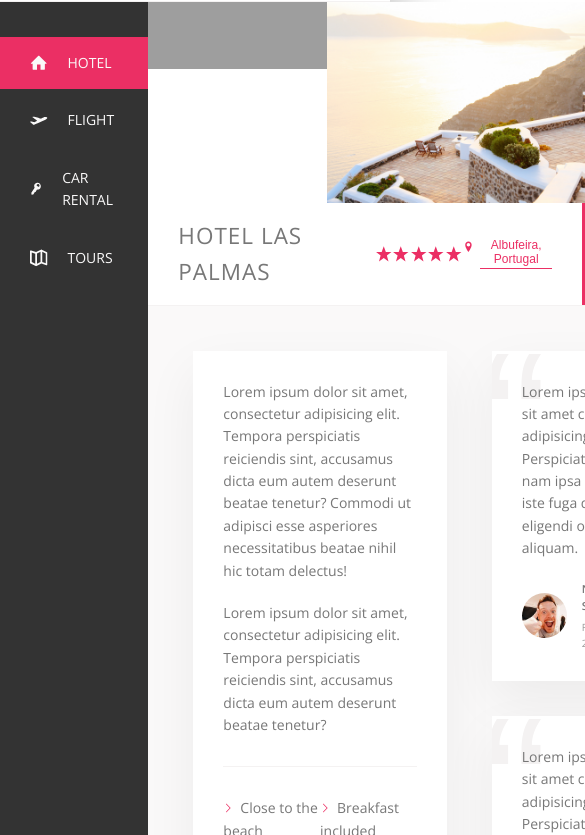
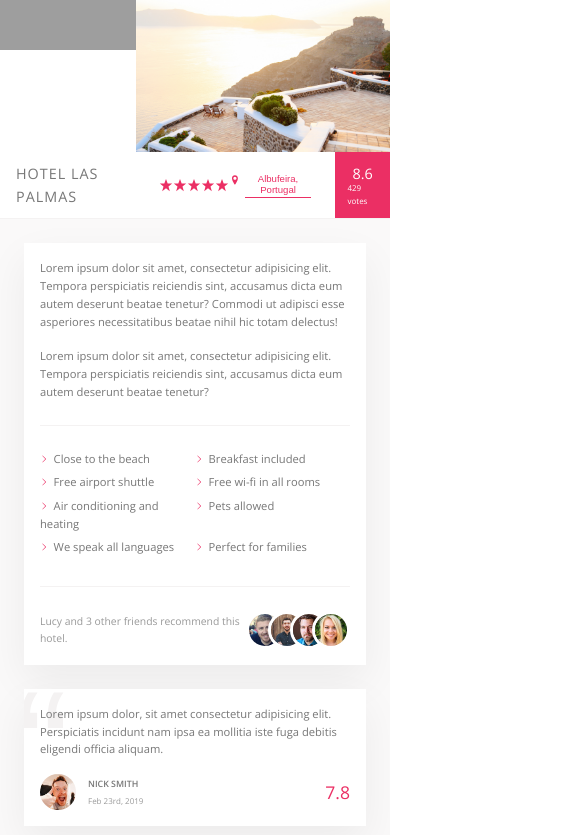
Before and after one commit to Accio26/advanced-css, a plain HTML site: page Trillo_project/index.html in a window 390 px wide. Shown: the part 148-983 px from the top of the page, 585 px wide, since content can reach past the window. Drawn offline with nearby package versions, Linux system fonts and the light colour scheme; grey boxes are pictures that could not be loaded.

Commit message:
Responsive Correspondence.

```diff
--- a/Trillo_project/css/style.css
+++ b/Trillo_project/css/style.css
@@ -42,6 +42,9 @@ Grey dark 3: #999
 html {
   box-sizing: border-box;
   font-size: 62.5%; }
+  @media only screen and (max-width: 68.75em) {
+    html {
+      font-size: 50%; } }
 
 body {
   font-family: 'Open Sans', sans-serif;
@@ -59,6 +62,11 @@ body {
   background-color: var(--color-grey-light-2);
   box-shadow: var(--shadow-dark);
   min-height: 50rem; }
+  @media only screen and (max-width: 75em) {
+    .container {
+      margin: 0;
+      max-width: 100%;
+      width: 100%; } }
 
 .header {
   font-size: 1.4rem;
@@ -68,9 +76,17 @@ body {
   display: flex;
   justify-content: space-between;
   align-items: center; }
+  @media only screen and (max-width: 31.25em) {
+    .header {
+      flex-wrap: wrap;
+      align-content: space-around;
+      height: 11rem; } }
 
 .content {
   display: flex; }
+  @media only screen and (max-width: 56.25em) {
+    .content {
+      flex-direction: column; } }
 
 .sidebar {
   background-color: var(--color-grey-dark-1);
@@ -89,6 +105,12 @@ body {
   padding: 4.5rem;
   background-color: var(--color-grey-light-1);
   border-bottom: var(--line); }
+  @media only screen and (max-width: 56.25em) {
+    .detail {
+      padding: 3rem; } }
+  @media only screen and (max-width: 37.5em) {
+    .detail {
+      flex-direction: column; } }
 
 .description {
   background-color: #fff;
@@ -96,6 +118,14 @@ body {
   padding: 3rem;
   flex: 0 0 60%;
   margin-right: 4.5rem; }
+  @media only screen and (max-width: 56.25em) {
+    .description {
+      padding: 2rem;
+      margin-right: 3rem; } }
+  @media only screen and (max-width: 37.5em) {
+    .description {
+      margin-right: 0;
+      margin-bottom: 3rem; } }
 
 .user-reviews {
   flex: 1;
@@ -112,6 +142,11 @@ body {
   display: flex;
   align-items: center;
   justify-content: center; }
+  @media only screen and (max-width: 31.25em) {
+    .search {
+      order: 1;
+      flex: 0 0 100%;
+      background-color: var(--color-grey-light-2); } }
   .search__input {
     font-family: inherit;
     font-size: inherit;
@@ -184,10 +219,20 @@ body {
   font-size: 1.4rem;
   list-style: none;
   margin-top: 3.5rem; }
+  @media only screen and (max-width: 56.25em) {
+    .side-nav {
+      display: flex;
+      margin: 0; } }
   .side-nav__item {
     position: relative; }
     .side-nav__item:not(:last-child) {
       margin-bottom: .5rem; }
+      @media only screen and (max-width: 56.25em) {
+        .side-nav__item:not(:last-child) {
+          margin: 0; } }
+    @media only screen and (max-width: 56.25em) {
+      .side-nav__item {
+        flex: 1; } }
   .side-nav__item::before {
     content: "";
     position: absolute;
@@ -213,17 +258,34 @@ body {
     z-index: 10;
     display: flex;
     align-items: center; }
+    @media only screen and (max-width: 56.25em) {
+      .side-nav__link:link, .side-nav__link:visited {
+        justify-content: center;
+        padding: 2rem; } }
+    @media only screen and (max-width: 37.5em) {
+      .side-nav__link:link, .side-nav__link:visited {
+        flex-direction: column;
+        padding: 1.5rem .5rem; } }
   .side-nav__icon {
     width: 1.75rem;
     height: 1.75rem;
     margin-right: 2rem;
     fill: currentColor; }
+    @media only screen and (max-width: 37.5em) {
+      .side-nav__icon {
+        margin-right: 0;
+        margin-bottom: .7rem;
+        width: 1.5rem;
+        height: 1.5rem; } }
 
 .legal {
   font-size: 1.2rem;
   color: var(--color-grey-light-4);
   text-align: center;
   padding: 2.5rem; }
+  @media only screen and (max-width: 56.25em) {
+    .legal {
+      display: none; } }
 
 .gallery {
   display: flex; }
@@ -241,6 +303,10 @@ body {
     text-transform: uppercase;
     letter-spacing: 1px;
     padding: 1.5rem 3rem; }
+    @media only screen and (max-width: 37.5em) {
+      .overview__heading {
+        font-size: 1.8rem;
+        padding: 1.25rem 2rem; } }
   .overview__stars {
     margin-right: auto;
     display: flex; }
@@ -264,13 +330,22 @@ body {
     flex-direction: column;
     align-items: center;
     justify-content: center; }
+    @media only screen and (max-width: 37.5em) {
+      .overview__rating {
+        padding: 0 1.5rem; } }
   .overview__rating-average {
     font-size: 2.25rem;
     font-weight: 300;
     margin-bottom: -3px; }
+    @media only screen and (max-width: 37.5em) {
+      .overview__rating-average {
+        font-size: 1.8rem; } }
   .overview__rating-count {
     font-size: .8rem;
     text-transform: uppercase; }
+    @media only screen and (max-width: 37.5em) {
+      .overview__rating-count {
+        font-size: .5rem; } }
 
 .btn-inline {
   border: none;
@@ -337,6 +412,8 @@ body {
   align-items: center; }
   .recommend__count {
     margin-right: auto; }
+  .recommend__friends {
+    display: flex; }
   .recommend__photo {
     box-sizing: content-box;
     height: 4rem;
@@ -344,7 +421,7 @@ body {
     border-radius: 50%;
     border: 3px solid #fff; }
     .recommend__photo:not(:last-child) {
-      margin-right: -1.5rem; }
+      margin-right: -2rem; }
 
 .review {
   background-color: #fff;
@@ -353,6 +430,10 @@ body {
   margin-bottom: 3.5rem;
   position: relative;
   overflow: hidden; }
+  @media only screen and (max-width: 56.25em) {
+    .review {
+      padding: 2rem;
+      margin-bottom: 3rem; } }
   .review__text {
     margin-bottom: 2rem;
     z-index: 10;
@@ -393,6 +474,9 @@ body {
 .cta {
   padding: 3.5rem 0;
   text-align: center; }
+  @media only screen and (max-width: 56.25em) {
+    .cta {
+      padding: 2.5rem 0; } }
   .cta__book-now {
     font-size: 1.5rem;
     font-weight: 300;
--- a/Trillo_project/sass/_base.scss
+++ b/Trillo_project/sass/_base.scss
@@ -36,6 +36,12 @@ Grey dark 3: #999
   --line: 1px solid var(--color-grey-light-2);
 }
 
+$bp-largest: 75em; //1200px;
+$bp-large: 68.75em; // 1100px;
+$bp-medium: 56.25em; // 900px;
+$bp-small: 37.5em; // 600px;
+$bp-smallest: 31.25em; // 500px;
+
 * {
   margin: 0;
   padding: 0;
@@ -50,6 +56,10 @@ Grey dark 3: #999
 html {
   box-sizing: border-box;
   font-size: 62.5%;
+
+  @media only screen and (max-width: $bp-large) {
+    font-size: 50%;
+  }
 }
 
 body {
--- a/Trillo_project/sass/_components.scss
+++ b/Trillo_project/sass/_components.scss
@@ -13,6 +13,12 @@
   display: flex;
   align-items: center;
   justify-content: center;
+
+  @media only screen and (max-width: $bp-smallest) {
+    order: 1;
+    flex: 0 0 100%;
+    background-color: var(--color-grey-light-2);
+  }
 
   &__input {
     font-family: inherit;
@@ -123,11 +129,24 @@
   list-style: none;
   margin-top: 3.5rem;
 
+  @media only screen and (max-width: $bp-medium) {
+    display: flex;
+    margin: 0;
+  }
+
   &__item {
     position: relative;
 
     &:not(:last-child) {
       margin-bottom: .5rem;
+
+      @media only screen and (max-width: $bp-medium) {
+        margin: 0;
+      }
+    }
+
+    @media only screen and (max-width: $bp-medium) {
+      flex: 1;
     }
   }
 
@@ -167,6 +186,16 @@
 
     display: flex;
     align-items: center;
+
+    @media only screen and (max-width: $bp-medium) {
+      justify-content: center;
+      padding: 2rem;
+    }
+
+    @media only screen and (max-width: $bp-small) {
+      flex-direction: column;
+      padding: 1.5rem .5rem;
+    }
   }
 
   &__icon {
@@ -174,6 +203,13 @@
     height: 1.75rem;
     margin-right: 2rem;
     fill: currentColor;
+
+    @media only screen and (max-width: $bp-small) {
+      margin-right: 0;
+      margin-bottom: .7rem;
+      width: 1.5rem;
+      height: 1.5rem;
+    }
   }
 }
 
@@ -184,6 +220,10 @@
   color: var(--color-grey-light-4);
   text-align: center;
   padding: 2.5rem;
+
+  @media only screen and (max-width: $bp-medium) {
+    display: none;
+  }
 }
 
 ///////////////////////////////
@@ -211,6 +251,11 @@
     text-transform: uppercase;
     letter-spacing: 1px;
     padding: 1.5rem 3rem;
+
+    @media only screen and (max-width: $bp-small) {
+      font-size: 1.8rem;
+      padding: 1.25rem 2rem;
+    }
   }
 
   &__stars {
@@ -246,17 +291,29 @@
     flex-direction: column;
     align-items: center;
     justify-content: center;
+
+    @media only screen and (max-width: $bp-small) {
+      padding: 0 1.5rem;
+    }
   }
 
   &__rating-average {
     font-size: 2.25rem;
     font-weight: 300;
     margin-bottom: -3px;
+
+    @media only screen and (max-width: $bp-small) {
+      font-size: 1.8rem;
+    }
   }
 
   &__rating-count {
     font-size: .8rem;
     text-transform: uppercase;
+
+    @media only screen and (max-width: $bp-small) {
+      font-size: .5rem;
+    }
   }
 }
 
@@ -368,7 +425,9 @@
     margin-right: auto;
   }
 
-  &__friends {}
+  &__friends {
+    display: flex;
+  }
 
   &__photo {
     box-sizing: content-box;
@@ -378,7 +437,7 @@
     border: 3px solid #fff;
 
     &:not(:last-child) {
-      margin-right: -1.5rem;
+      margin-right: -2rem;
     }
   }
 }
@@ -393,6 +452,11 @@
   margin-bottom: 3.5rem;
   position: relative;
   overflow: hidden;
+
+  @media only screen and (max-width: $bp-medium) {
+    padding: 2rem;
+    margin-bottom: 3rem;
+  }
 
   &__text {
     margin-bottom: 2rem;
@@ -454,6 +518,10 @@
   padding: 3.5rem 0;
   text-align: center;
 
+  @media only screen and (max-width: $bp-medium) {
+    padding: 2.5rem 0;
+  }
+
   &__book-now {
     font-size: 1.5rem;
     font-weight: 300;
```
Also changed, not shown: Trillo_project/sass/_layout.scss (+34 -0 lines).
